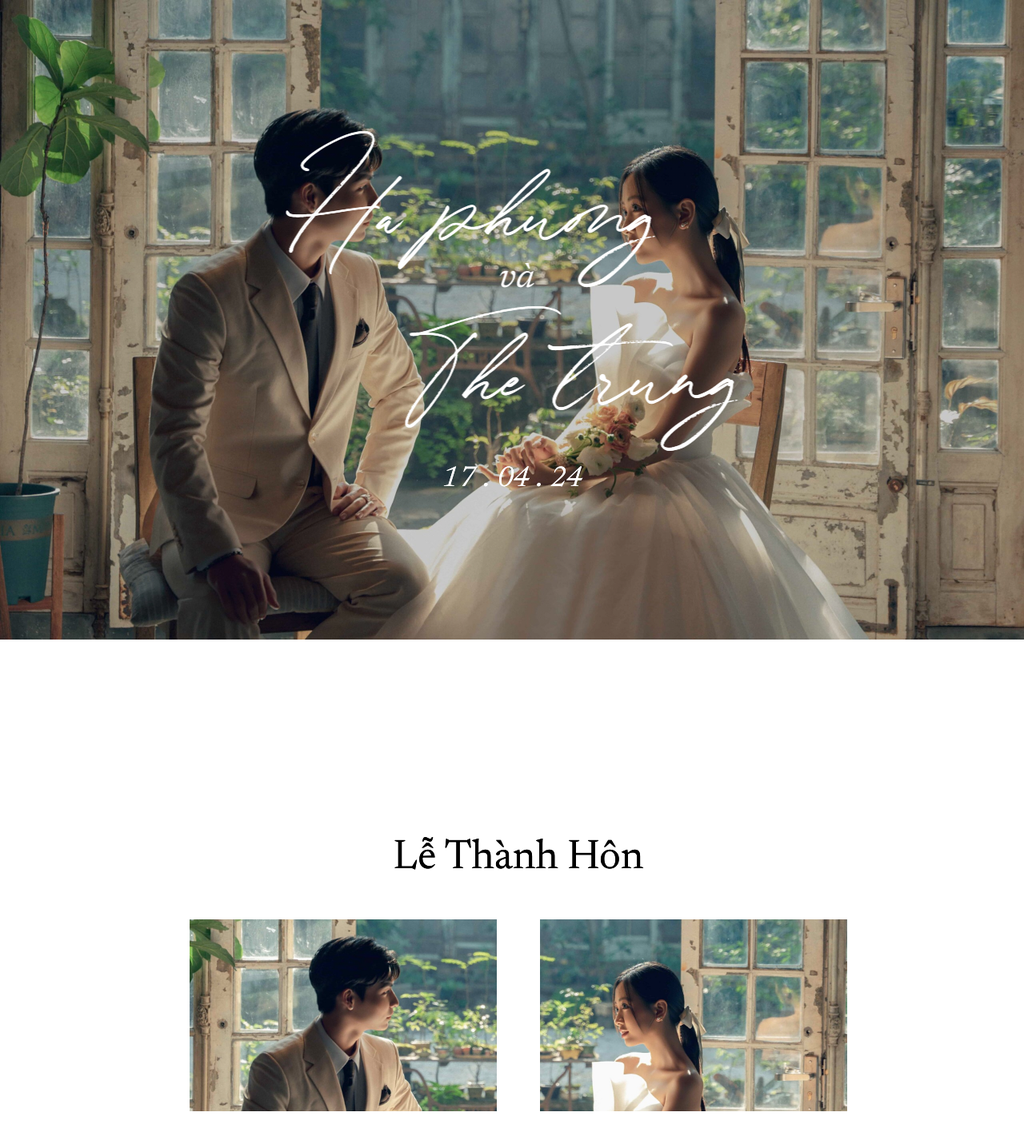
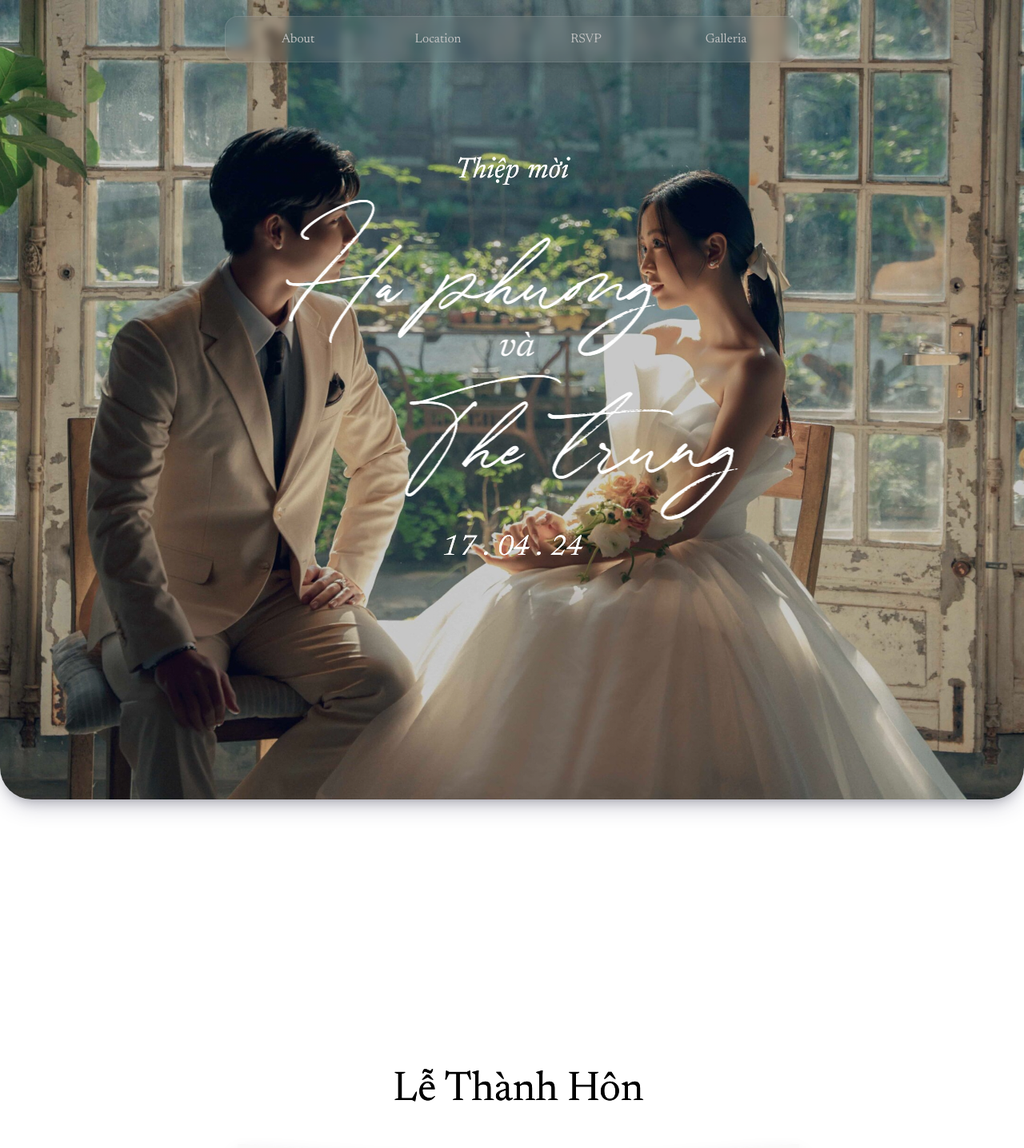
Before and after one commit to ta-ke-sh1/wedding, a React (Create React App) app: page / in a window 1280 px wide. Shown: the top 1436 px of the page at 80% size. Built offline with nearby package versions, Linux system fonts and the light colour scheme.

Commit message:
added navbar

```diff
--- a/src/App.js
+++ b/src/App.js
@@ -2,13 +2,19 @@ import Landing from "./parts/landing";
 import { ReactLenis } from "@studio-freight/react-lenis";
 import "./styles/main.scss";
 import "./styles/fonts.scss";
+import "./styles/nav.scss";
 import { Invitation } from "./parts/weddingCard";
 import Story from "./parts/story";
 import Galleria from "./parts/galleria";
 import Invite from "./parts/invite";
 import Contact from "./parts/contact";
+import Navbar from "./components/navbar";
 
 function App() {
+  const handleScroll = () => {
+    console.log("SCroll")
+  };
+
   return (
     <ReactLenis
       root
@@ -18,6 +24,7 @@ function App() {
         touchMultiplier: 0.5,
       }}
     >
+      <Navbar handleScroll={handleScroll} />
       <main className="App">
         <Landing />
         <Contact />
@@ -26,13 +33,20 @@ function App() {
         <Invite />
         <Galleria />
       </main>
-            <div style={{
-                textAlign: 'center',
-                paddingBottom: '10px'
-            }}>
-                <p>2024© Design & developed by ta-ke-sh1</p>
+      <div
+        style={{
+          textAlign: "center",
+          paddingBottom: "10px",
+        }}
+      >
+        <p
+          style={{
+            lineHeight: "22px",
+          }}
+        >
+          2024© Design & Developed by Trung.Ha
+        </p>
       </div>
-
     </ReactLenis>
   );
 }
--- /dev/null
+++ b/src/components/navbar.js
@@ -0,0 +1,32 @@
+import { useState } from "react";
+
+export default function Navbar(props) {
+  const [current, setCurrent] = useState(0);
+
+  const handleScroll = () => {};
+
+  return (
+    <div className="nav-bar">
+      <div className="nav-item">
+        <div className="content" onClick={() => props.handleScroll()}>
+          About
+        </div>
+      </div>
+      <div className="nav-item">
+        <div className="content" onClick={() => props.handleScroll()}>
+          Location
+        </div>
+      </div>
+      <div className="nav-item">
+        <div className="content" onClick={() => props.handleScroll()}>
+          RSVP
+        </div>
+      </div>
+      <div className="nav-item">
+        <div className="content" onClick={() => props.handleScroll()}>
+          Galleria
+        </div>
+      </div>
+    </div>
+  );
+}
--- a/src/parts/contact.js
+++ b/src/parts/contact.js
@@ -5,7 +5,7 @@ export default function Contact() {
     <>
       <div
         style={{
-          marginTop: '240px',
+          marginTop: "240px",
           width: "100vw",
           textAlign: "center",
         }}
@@ -33,11 +33,13 @@ export default function Contact() {
                 }}
               >
                 <div
+                  className="polaroid-frame"
                   style={{
+                    transform: "rotate(4deg)",
                     marginBottom: "30px",
                     minWidth: "250px",
                     height: "30vh",
-                    width: "30vw",
+                    width: "20vw",
                     backgroundSize: "cover",
                     backgroundPosition: "center",
                     backgroundImage: "url(/images/groom.jpg)",
@@ -69,11 +71,13 @@ export default function Contact() {
                 }}
               >
                 <div
+                  className="polaroid-frame"
                   style={{
+                    transform: "rotate(-4deg)",
                     marginBottom: "30px",
                     minWidth: "250px",
                     height: "30vh",
-                    width: "30vw",
+                    width: "20vw",
                     backgroundSize: "cover",
                     backgroundPosition: "center",
                     backgroundImage: "url(/images/bride.jpg)",
--- a/src/parts/landing.js
+++ b/src/parts/landing.js
@@ -10,11 +10,12 @@ export default function Landing() {
 
   return (
     <>
-      <div className="full-view" style={{ height: '100vh' }}></div>
+      <div className="full-view" style={{ height: "110vh", minHeight: "1000px" }}></div>
       <div
         className="full-view absolute-position"
         style={{
-          height: '100vh',
+          minHeight: "1000px",
+          height: "110vh",
           left: 0,
           top: 0,
           overflowX: "hidden",
@@ -22,10 +23,27 @@ export default function Landing() {
           backgroundSize: "cover",
           backgroundPosition: "center top",
           backgroundImage: "linear-gradient( rgba(0, 0, 0, 0.2), rgba(0, 0, 0, 0.2) ), url(/banner.jpg)",
+          borderBottomLeftRadius: "40px",
+          borderBottomRightRadius: "40px",
+          boxShadow: "rgba(50, 50, 93, 0.25) 0px 13px 27px -5px, rgba(0, 0, 0, 0.3) 0px 8px 16px -8px",
         }}
       >
-        <div className="center-position">
+        <div
+          className="center-position"
+          style={{
+            top: "45%",
+          }}
+        >
           <Box display="flex" flexDirection={"column"} justifyContent="center" alignItems="center">
+            <div
+              style={{
+                ...h1Style,
+                color: "white",
+                wordSpacing: "2px",
+              }}
+            >
+              Thiệp mời
+            </div>
             <img
               src={"/title.png"}
               width={"100%"}
--- a/src/parts/story.js
+++ b/src/parts/story.js
@@ -14,15 +14,6 @@ export default function Story() {
     lineHeight: "26px",
     fontSize: "16px",
     marginBottom: "40px",
-  };
-
-  const polaroidStyle = {
-    width: "200px",
-    height: "280px",
-    borderRadius: "1px",
-    border: "15px solid #fafafa",
-    borderBottom: "50px solid #fafafa",
-    boxShadow: "rgba(50, 50, 93, 0.25) 0px 13px 27px -5px, rgba(0, 0, 0, 0.3) 0px 8px 16px -8px",
   };
 
   const bgImage = {
@@ -53,6 +44,7 @@ export default function Story() {
           md={4}
         >
           <div
+            className="polaroid-frame show-image"
             style={{
               position: "absolute",
               left: "52.5%",
@@ -60,10 +52,10 @@ export default function Story() {
               backgroundImage: "url(/images/2.jpg)",
               transform: "rotate(-20deg) translate(-50%, -50%)",
               ...bgImage,
-              ...polaroidStyle,
             }}
           ></div>
           <div
+            className="polaroid-frame show-image"
             style={{
               position: "absolute",
               left: "62.5%",
@@ -71,7 +63,6 @@ export default function Story() {
               backgroundImage: "url(/images/3.jpg)",
               transform: "rotate(-7deg) translate(-50%, -50%)",
               ...bgImage,
-              ...polaroidStyle,
             }}
           ></div>
         </Grid>
@@ -110,7 +101,7 @@ export default function Story() {
           sx={{
             width: "100%",
             position: "relative",
-            minHeight: "500px",
+            minHeight: "300px",
             zIndex: 100,
           }}
           item
@@ -118,6 +109,7 @@ export default function Story() {
           md={4}
         >
           <div
+            className="polaroid-frame show-image"
             style={{
               position: "absolute",
               left: "50%",
@@ -125,7 +117,6 @@ export default function Story() {
               backgroundImage: "url(/images/7.jpg)",
               transform: "rotate(6deg) translate(-50%, -50%)",
               ...bgImage,
-              ...polaroidStyle,
             }}
           ></div>
         </Grid>
--- a/src/parts/weddingCard.js
+++ b/src/parts/weddingCard.js
@@ -10,8 +10,9 @@ export function Invitation() {
 
   const pStyle = {
     textAlign: "center",
-    lineHeight: "32px",
-    fontSize: "24px",
+    lineHeight: "28px",
+    fontSize: "20px",
+    maxWidth: "380px",
   };
 
   return (
@@ -21,7 +22,7 @@ export function Invitation() {
       justify="center"
       sx={{
         width: "100vw",
-        padding: '120px 0'
+        padding: "120px 0",
       }}
     >
       <Grid sx={{ width: "100%", marginBottom: "40px", marginTop: "40px" }} item sm={12} md={6}>
@@ -33,8 +34,8 @@ export function Invitation() {
             height="420px"
             style={{ border: 0 }}
             loading="lazy"
-            referrerpolicy="no-referrer-when-downgrade">
-          </iframe>
+            referrerPolicy="no-referrer-when-downgrade"
+          ></iframe>
         </Box>
       </Grid>
       <Grid sx={{ width: "100%" }} item sm={12} md={6}>
@@ -54,12 +55,7 @@ export function Invitation() {
             thành hôn của hai chúng tôi vào
           </p>
           <h1 style={h1Style}>ngày 17 tháng 4 năm 2024</h1>
-          <p style={pStyle}>
-            Khách sạn Mường Thanh Grand, Linh Đàm<br />
-            142 Nghiêm Xuân Yên
-            <br />
-            Hoàng Mai, Hà Nội
-          </p>
+          <p style={pStyle}>Trung tâm tiệc cưới Mường Thanh Grand, CC2 Linh Đàm, Hoàng Mai, Hà Nội</p>
         </Box>
       </Grid>
     </Grid>
--- a/src/styles/main.scss
+++ b/src/styles/main.scss
@@ -40,3 +40,15 @@ html.lenis {
 .lenis.lenis-scrolling iframe {
   pointer-events: none;
 }
+
+.polaroid-frame {
+  border-radius: 1px;
+  border: 15px solid #fafafa;
+  border-bottom: 50px solid #fafafa;
+  box-shadow: rgba(50, 50, 93, 0.25) 0px 13px 27px -5px, rgba(0, 0, 0, 0.3) 0px 8px 16px -8px;
+}
+
+.show-image {
+  width: 200px;
+  height: 280px;
+}
--- /dev/null
+++ b/src/styles/nav.scss
@@ -0,0 +1,51 @@
+.root {
+  position: relative;
+}
+
+.nav-bar {
+  height: 40px;
+  background-color: red;
+  z-index: 100;
+  position: sticky;
+  display: flex;
+  width: fit-content;
+  top: 20px;
+  margin: 20px auto;
+
+  min-width: 340px;
+  max-width: 700px;
+
+  background: rgba(148, 148, 148, 0.15);
+  border-radius: 16px;
+  box-shadow: 0 4px 30px rgba(0, 0, 0, 0.1);
+  backdrop-filter: blur(5.3px);
+  -webkit-backdrop-filter: blur(5.3px);
+  border: 1px solid rgba(213, 213, 213, 0.16);
+
+  padding: 8px;
+}
+
+.nav-item:not(:first-child, :last-child) {
+  margin: 0 10px;
+}
+
+.nav-item {
+  width: 15vw;
+  position: relative;
+  height: 100%;
+  border-radius: 12px;
+  transition-duration: 0.4s;
+  color: rgb(194, 194, 194);
+
+  .content {
+    position: absolute;
+    left: 50%;
+    top: 50%;
+    transform: translate(-50%, -50%);
+  }
+
+  &:hover {
+    color: white;
+    background-color: #f06292;
+  }
+}
```
Also changed, not shown: src/parts/invite.js (+8 -11 lines). Lines whose indentation alone changed are shown as unchanged.
